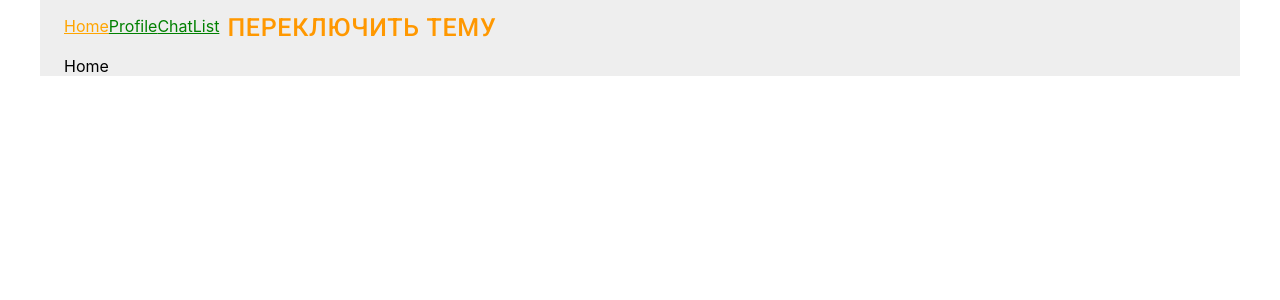
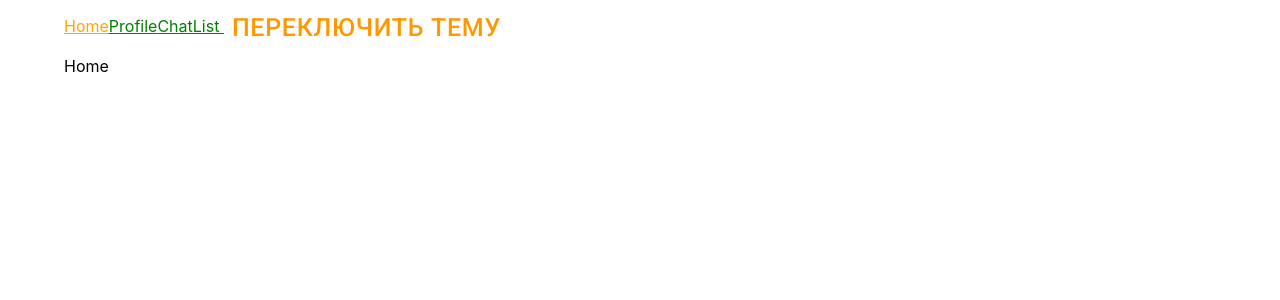
Before and after one commit to Budalov-Dmitry/React, a React (Create React App) app in the folder gbreact/: page / in a window 1280 px wide. Shown: the top 300 px of the page. Built offline with nearby package versions, Linux system fonts and the light colour scheme.

Commit message:
lesson-6

```diff
--- a/gbreact/package.json
+++ b/gbreact/package.json
@@ -10,6 +10,7 @@
     "@testing-library/jest-dom": "^5.16.5",
     "@testing-library/react": "^13.4.0",
     "@testing-library/user-event": "^13.5.0",
+    "prop-types": "^15.8.1",
     "react": "^18.2.0",
     "react-dom": "^18.2.0",
     "react-router-dom": "^6.4.1",
@@ -40,5 +41,9 @@
       "last 1 firefox version",
       "last 1 safari version"
     ]
+  },
+  "devDependencies": {
+    "eslint": "^8.24.0",
+    "eslint-plugin-react": "^7.31.8"
   }
 }
--- a/gbreact/src/App.js
+++ b/gbreact/src/App.js
@@ -1,13 +1,13 @@
 import './App.css';
 import React from 'react';
-import Latout from './component/Latout';
+import {Layout} from './component/Layout';
 import Chat from './pages/Chat';
 import ChatList from './pages/ChatList';
 import Home from './pages/Home';
 import Profile from './pages/Profile';
-import PageNotFound from './pages/Profile';
+import PageNotFound from './pages/PageNotFound';
 import { Route, Routes} from 'react-router-dom';
-import { createTheme, ThemeProvider, styled } from '@mui/material/styles';
+import { createTheme, ThemeProvider } from '@mui/material/styles';
 import { orange } from '@mui/material/colors';
 
 function App() {
@@ -26,17 +26,18 @@ function App() {
   return (
 
     <ThemeProvider theme={theme}>
-      <Routes>
-        <Route path= '/' element = {<Latout  />}>
-          <Route index element={<Home  />} ></Route>
-          <Route path={'/chatList'} element={<ChatList  />} ></Route>
-          <Route path={'/profile'} element={<Profile  />} ></Route>
-          <Route path={'/chat/:id'} element={<Chat  />} ></Route>
-          <Route path={'*'} element={<PageNotFound  />} />
-        </Route>
-      </Routes>
+
+        <Routes>
+          <Route path= '/' element = {<Layout  />}>
+            <Route index element={<Home  />} />
+            <Route path={'/chatList'} element={<ChatList  />} />
+            <Route path={'/profile'} element={<Profile  />} />
+            <Route path={'/chat/:id'} element={<Chat  />} />
+            <Route path={'*'} element={<PageNotFound  />} />
+          </Route>
+        </Routes>
+
     </ThemeProvider>
-
   );
 }
 
--- a/gbreact/src/component/Context.js
+++ b/gbreact/src/component/Context.js
@@ -1,14 +1,30 @@
-import { createContext } from "react";
+import React, { createContext, useState } from "react";
 
-export const themes = {
-    light: {
+const number = {
+  light:{
     background:'#eee',
     text:'#000'
   },
-    dark: {
+  dark:{
     background:'#000',
     text:'#eee'
+  },
+};
+
+
+const NumberContext = createContext()
+export const useNumber = () => React.useContext(NumberContext)
+// eslint-disable-next-line react/prop-types
+export const NumberProvider = ({children}) => {
+
+  const [message,setTheme] = useState([number.dark]);
+  const switchTheme = () => {
+    setTheme(prevState => prevState === number.dark ? number.light : number.dark)
   }
+  return (
+
+    <NumberContext.Provider value={{message, switchTheme}}>
+      {children}
+    </NumberContext.Provider>
+  )
 }
-
-export const ThemeContext = createContext(themes.dark)
--- /dev/null
+++ b/gbreact/src/component/Header.js
@@ -0,0 +1,22 @@
+import React from 'react';
+import { CustomLink } from './CustomLink';
+import { Button } from '@mui/material';
+import { useNumber } from './Context';
+
+const header = () => {
+
+    const{message,switchTheme} = useNumber()
+
+
+    return (
+            <header style={{background:message.background, text:message.text}}>
+
+                        <CustomLink to={'/'}>Home</CustomLink>
+                        <CustomLink to={'/profile'}>Profile</CustomLink>
+                        <CustomLink to={'/chatList'}>ChatList  </CustomLink>
+                        <Button onClick={switchTheme} >переключить тему</Button>
+            </header>
+    );
+};
+
+export default header;
--- a/gbreact/src/component/Latout.js
+++ /dev/null
@@ -1,34 +0,0 @@
-import React, { useContext, useState } from 'react';
-import { Outlet} from 'react-router-dom';
-import CustomLink from './CustomLink';
-import {themes,ThemeContext} from './Context';
-import { Button, Container } from '@mui/material';
-
-const Latout = () => {
-
-    const [theme, setTheme] = useState(themes.light);
-    const switchTheme = () => {
-        setTheme(prevState => prevState === themes.dark ? themes.light : themes.dark)
-    }
-
-    return (
-        <>
-        <ThemeContext.Provider value={theme}>
-            <Container style={{background:theme.background, color:theme.text}}>
-                    <header>
-                        <CustomLink to={'/'}>Home</CustomLink>
-                        <CustomLink to={'/profile'}>Profile</CustomLink>
-                        <CustomLink to={'/chatList'}>ChatList</CustomLink>
-                        <Button onClick={switchTheme} >переключить тему</Button>
-                    </header>
-                    <main >
-                        <Outlet />
-                    </main>
-            </Container>
-        </ThemeContext.Provider>
-
-        </>
-    );
-};
-
-export default Latout;
--- /dev/null
+++ b/gbreact/src/component/Layout.js
@@ -0,0 +1,21 @@
+import React from 'react';
+import { Outlet} from 'react-router-dom';
+import { Container } from '@mui/material';
+import {NumberProvider} from './Context';
+import Header from './Header';
+
+export const Layout = () => {
+
+
+
+    return (
+        <NumberProvider >
+            <Container >
+                    <Header/>
+                    <main >
+                        <Outlet />
+                    </main>
+            </Container>
+        </NumberProvider>
+    );
+};
--- a/gbreact/src/pages/Chat.js
+++ b/gbreact/src/pages/Chat.js
@@ -1,9 +1,9 @@
 import React, { useEffect, useRef } from 'react';
-import { Button, Input } from '@mui/material';
+import { Button } from '@mui/material';
 import { Box } from '@mui/system';
 import { useParams } from 'react-router-dom';
 
-const Chat = props => {
+const Chat = () => {
 
     var date = new Date(Date.now());
     var dateNow = date.toLocaleDateString('ru-RU', {
--- a/gbreact/src/pages/ChatList.js
+++ b/gbreact/src/pages/ChatList.js
@@ -2,7 +2,7 @@ import * as React from 'react';
 import List from '@mui/material/List';
 import ListItem from '@mui/material/ListItem';
 import ListItemButton from '@mui/material/ListItemButton';
-import CustomLink from '../component/CustomLink';
+import {CustomLink} from '../component/CustomLink';
 
 
 
--- a/gbreact/src/pages/Home.js
+++ b/gbreact/src/pages/Home.js
@@ -1,7 +1,6 @@
 import React from 'react';
-import PropTypes from 'prop-types';
 
-const Home = props => {
+const Home = () => {
     return (
         <div>
             Home
@@ -9,8 +8,6 @@ const Home = props => {
     );
 };
 
-Home.propTypes = {
 
-};
 
 export default Home;
```
Also changed, not shown: gbreact/src/component/CustomLink.js (+6 -2 lines), gbreact/.eslintrc.js (added), 1 other file (tests, documents, lock files or other folders). Lines whose indentation alone changed are shown as unchanged.
